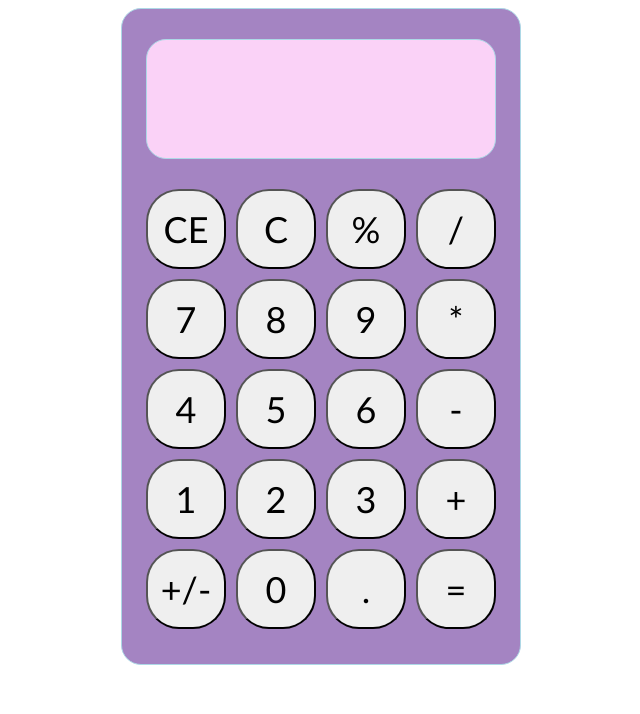
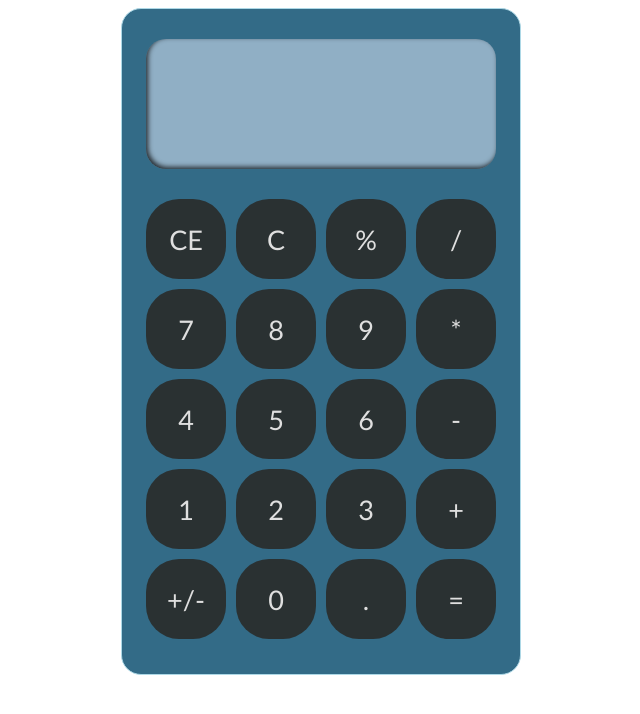
Before and after one commit to Umniakov/Calculator, a plain HTML site: page index.html in a window 1280 px wide. Both pictures are taken after a click on the button "CE". Shown: the whole page, without its empty margins (319-959 px from the left). Drawn offline with Linux system fonts and the light colour scheme.

Commit message:
Make a working version

```diff
--- a/index.html
+++ b/index.html
@@ -12,39 +12,39 @@
     <div class="container">
         <div class="display">
             <div class="display-first-row"></div>
-            <!-- <div class="display-second-row"></div> -->
+            <div class="display-second-row"></div>
         </div>
         <form id="button-field">
             <div class="buttons">
                 <div class="first-row row">
-                    <button class="button" id="ce" value="ce">CE</button>
-                    <button class="button" id="c" value="c">C</button>
-                    <button class="button" id="remainder" value="%">%</button>
-                    <button class="button" id="division" value="/">/</button>
+                    <button class="button color-del" id="ce" value="ce">CE</button>
+                    <button class="button color-del" id="c" value="c">C</button>
+                    <button class="button color-sign" id="remainder" value="%">%</button>
+                    <button class="button color-sign" id="division" value="/">/</button>
                 </div>
                 <div class="second-row row">
-                    <button class="button" id="seven" value="7">7</button>
-                    <button class="button" id="eight" value="8">8</button>
-                    <button class="button" id="nine" value="9">9</button>
-                    <button class="button" id="multiply" value="*">*</button>
+                    <button class="button color-num" id="seven" value="7">7</button>
+                    <button class="button color-num" id="eight" value="8">8</button>
+                    <button class="button color-num" id="nine" value="9">9</button>
+                    <button class="button color-sign" id="multiply" value="*">*</button>
                 </div>
                 <div class="third-row row">
-                    <button class="button" id="four" value="4">4</button>
-                    <button class="button" id="five" value="5">5</button>
-                    <button class="button" id="six" value="6">6</button>
-                    <button class="button" id="subtract" value="-">-</button>
+                    <button class="button color-num" id="four" value="4">4</button>
+                    <button class="button color-num" id="five" value="5">5</button>
+                    <button class="button color-num" id="six" value="6">6</button>
+                    <button class="button color-sign" id="subtract" value="-">-</button>
                 </div>
                 <div class="forth-row row">
-                    <button class="button" id="one" value="1">1</button>
-                    <button class="button" id="two" value="2">2</button>
-                    <button class="button" id="three" value="3">3</button>
-                    <button class="button" id="add" value="+">+</button>
+                    <button class="button color-num" id="one" value="1">1</button>
+                    <button class="button color-num" id="two" value="2">2</button>
+                    <button class="button color-num" id="three" value="3">3</button>
+                    <button class="button color-sign" id="add" value="+">+</button>
                 </div>
                 <div class="fifth-row row">
-                    <button class="button" id="minus" value="--">+/-</button>
-                    <button class="button" id="zero" value="0">0</button>
-                    <button class="button" id="decimal" value=".">.</button>
-                    <button class="button" id="equals" value="=">=</button>
+                    <button class="button color-sign" id="minus" value="--">+/-</button>
+                    <button class="button color-num" id="zero" value="0">0</button>
+                    <button class="button color-sign" id="decimal" value=".">.</button>
+                    <button class="button color-equal" id="equals" value="=">=</button>
                 </div>
             </div>
         </form>
--- a/js.js
+++ b/js.js
@@ -1,44 +1,81 @@
 const allTheKeys = [...document.querySelectorAll('.button')];
+const displayUp = document.querySelector('.display-first-row');
+const displayDown = document.querySelector('.display-second-row');
 allTheKeys.forEach(e => e.addEventListener('click', takeValue))
 let currentInput = '';
+let keySupport = ['+', '-', '/', '*', '%', '=', '.'];
 let calc = []
 const signsForMath = ['+', '-', '/', '*', '%'];
 let arrX = [];
 let arrSum =[];
 let holder = [];
 let NotFirstExp = false;
+let currentValue = '';
+let input = '';
+
+addEventListener('keydown', keyInput);
+
+function keyInput(e) {
+    if (keySupport.includes(e.key) || !isNaN(e.key)) {
+        takeValue(e.key)
+    } else if (e.key === 'Enter') {
+        takeValue('=')
+    }
+}
 
 function takeValue(e) {
+    if  (e.target?.value) {
         e.preventDefault();
-    let input = e.target.value;
-    // console.log(input)
-    // console.log(calc)
+        input = e.target.value;
+    } else {
+        input = e;
+    }
+    currentValue = input;
     if (!isNaN(input)) {
         currentInput += input;
+        displayDown.textContent = Number(currentInput);
     } else if (input === 'ce') {
         calc = [];
-        console.log(calc)
+        arrX = [];
+        currentInput = '';
+        displayDown.textContent = '';
+        displayUp.textContent = '';
     } else if (input === 'c') {
+        if (currentInput) {
+            currentInput = '';
+            displayDown.textContent = '';
+        } else {
             calc.pop();
-        console.log(calc)
+            lastSaved();
+        }
     } else if (input === '--') {
+        if (currentInput.includes('-')) {
+            currentInput = `${currentInput.substring(1)}`;
+        } else {
         currentInput = `-${currentInput}`;
+        }
+        displayDown.textContent = currentInput;
     } else if (input === '.') {
         if (!isThereDecimal(currentInput)) {
             currentInput += '.';
+            displayDown.textContent += input;
         }
     } else if (input === '=') {
         makeAStore(currentInput);
+        holder = [...calc];
         arrX = [...calc];
         doingMath(arrX);
         calc = [];
         calc[0] = arrX[0];
+        if (arrX.length < 2) {
+            displayDown.textContent = calc;
+            displayUp.textContent += Number(currentInput) + ' =';
+    } else {
+        displayDown.textContent = 'damn you a fool';
+        }
         arrX = [];
-        console.log(calc)
-        console.log(arrX);
         currentInput = '';
         NotFirstExp = true;
-
     } else {
         if (!currentInput && signsForMath.includes(input) && !NotFirstExp) {
             console.log('you are a fool!')
@@ -52,32 +89,31 @@ function takeValue(e) {
 }
 
 function makeAStore(value) {
-    calc.push(value)
+    calc.push(Number(value))
 }
 
 function isThereDecimal(string) {
     return string.includes('.') ? true : false;
 }
 
-function lastSaved(x) {
+function lastSaved(x = 'upd') {
+    if (x !== 'upd') {
         if (calc.length) {
             if (signsForMath.includes(calc[calc.length - 1])) {
-            console.log(x);
-            console.log(calc[calc.length - 1]);
                 calc[calc.length - 1] = x;
             } else {
                 calc.push(x)
             }
-    // } else {
-    //     calc = [];
-    // }
         }
     }
-
-
+    displayUp.textContent = '';
+    calc.forEach(e => {
+        displayUp.textContent += ` ${e} `
+        })
+    displayDown.textContent = '';
+}
 
 function doingMath(arrX) {
-    const firstIndex2 = arrX.findIndex(e => e === '-');
     let iteration = arrX.length / 2;
         for (let i = 1; i < iteration; i++) {
         const firstIndex = arrX.findIndex(e => e === '*' || e === '/' || e === '%');
@@ -85,6 +121,9 @@ function doingMath(arrX) {
             arrSum = Number(arrX[firstIndex - 1]) * Number(arrX[firstIndex + 1]);
             arrX.splice(firstIndex - 1, 3, arrSum)
         } else if (arrX[firstIndex] === '/') {
+            if (Number(arrX[firstIndex + 1]) === 0) {
+                return;
+            }
             arrSum = Number(arrX[firstIndex - 1]) / Number(arrX[firstIndex + 1]);
             arrX.splice(firstIndex - 1, 3, arrSum)
         } else if (arrX[firstIndex] === '%') {
@@ -96,14 +135,10 @@ function doingMath(arrX) {
                 arrSum = Number(arrX[firstIndexOfRemain - 1]) + Number(arrX[firstIndexOfRemain + 1]);
                 arrX.splice(firstIndexOfRemain - 1, 3, arrSum)
             } else if (arrX[firstIndexOfRemain] === '-') {
-                console.log('yes')
                 arrSum = Number(arrX[firstIndexOfRemain - 1]) - Number(arrX[firstIndexOfRemain + 1]);
                 arrX.splice(firstIndexOfRemain - 1, 3, arrSum)
             }
         }
     }
+    arrX[0] = (arrX[0].toFixed(4).replace(/[.,]?0+$/, ''));
 }
-    // console.log(arrSum)
-    // console.log(arrX)
-    // // let testt = Number('5.55')
-    // // console.log(testt)
--- a/styles.css
+++ b/styles.css
@@ -1,9 +1,18 @@
+:root {
+    --color-display-keys: #90afc5;
+    --color-two: #336b87;
+    --color-three: #2a3132;
+    --color-del: #f98866;
+    --color-equal: #0044FFAA;
+    --color-sign: #6fb98f;
+  }
+
 *,
 ::before,
 ::after {
     box-sizing: border-box;
     font-family: 'Trebuchet MS', 'Lucida Sans Unicode', 'Lucida Grande', 'Lucida Sans', Arial, sans-serif;
-    font-size: 1.5rem;
+    font-size: 1.3rem;
     /* outline: 1px solid green; */
 }
 
@@ -20,16 +29,38 @@ body {
     align-items: center;
     border: 1px solid lightblue;
     border-radius: 20px;
- background-color:rgb(164, 132, 194);
+    background-color: var(--color-two);
 }
 
 .display {
     width: 350px;
-    height: 120px;
+    min-height: 120px;
     margin-bottom: 25px;
     border-radius: 20px;
-    border: 1px solid lightblue;
-    background-color: rgb(250, 210, 247);
+    border-style: none;
+    background-color: var(--color-display-keys);
+    display: flex;
+    flex-direction: column;
+    align-items: center;
+    padding: 5px;
+    box-shadow: 2px -2px 5px 0px rgba(0,0,0,0.75) inset;
+}
+
+.display-first-row {
+    display: flex;
+    font-size: 1rem;
+    opacity: 0.6;
+    justify-content: flex-end;
+    align-items: center;
+    width: 330px;
+    min-height: 50px;
+}
+.display-second-row {
+    display: flex;
+    justify-content: flex-end;
+    align-items: center;
+    width: 330px;
+    height: 70px;
 }
 
 .row {
@@ -43,4 +74,26 @@ body {
     width: 80px;
     height: 80px;
     border-radius: 33px;
+    background-color: var(--color-three);
+    color: #DFDFDF;
+    border: none;
 }
+.button.color-del:hover {
+    background-color: var(--color-del);
+}
+.button.color-sign:hover {
+    background-color: var(--color-sign);
+}
+.button.color-num:hover {
+    background-color: var(--color-display-keys);
+}
+.button.color-equal:hover {
+    background-color: var(--color-equal);
+}
+
+.button:hover {
+    box-shadow: -5px 5px 5px 0px rgba(0,0,0,0.75);
+    color: #2a3132;
+    transform: translateY(-3px);
+    transition: all .10s ease-in-out;
+}
```
Lines whose indentation alone changed are shown as unchanged.
